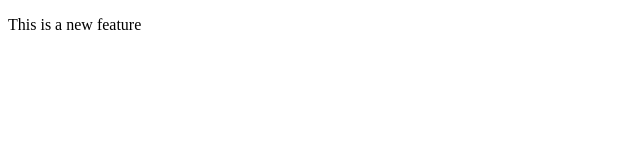
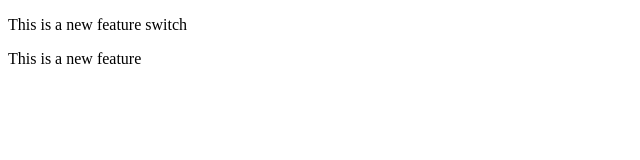
Before and after one commit to Zoro-codehunter/localrepo, a plain HTML site: page localRepo/index.html in a window 1280 px wide. Shown: the whole page, without its empty margins (0-640 px from the left). Drawn offline with Linux system fonts and the light colour scheme.

Commit message:
switch added

```diff
--- a/localRepo/index.html
+++ b/localRepo/index.html
@@ -6,6 +6,7 @@
     <title>Document</title>
 </head>
 <body>
-    <p>This is a new feature</p>
+    <p>This is a new feature switch</p>
+    <p>This is a new feature </p>
 </body>
 </html>
```
